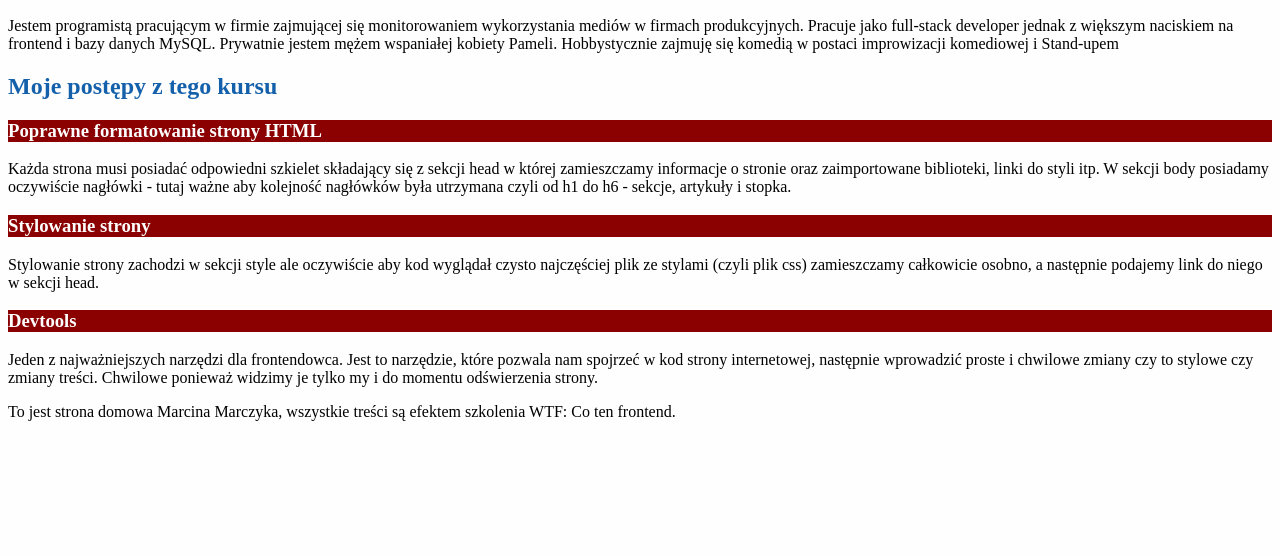
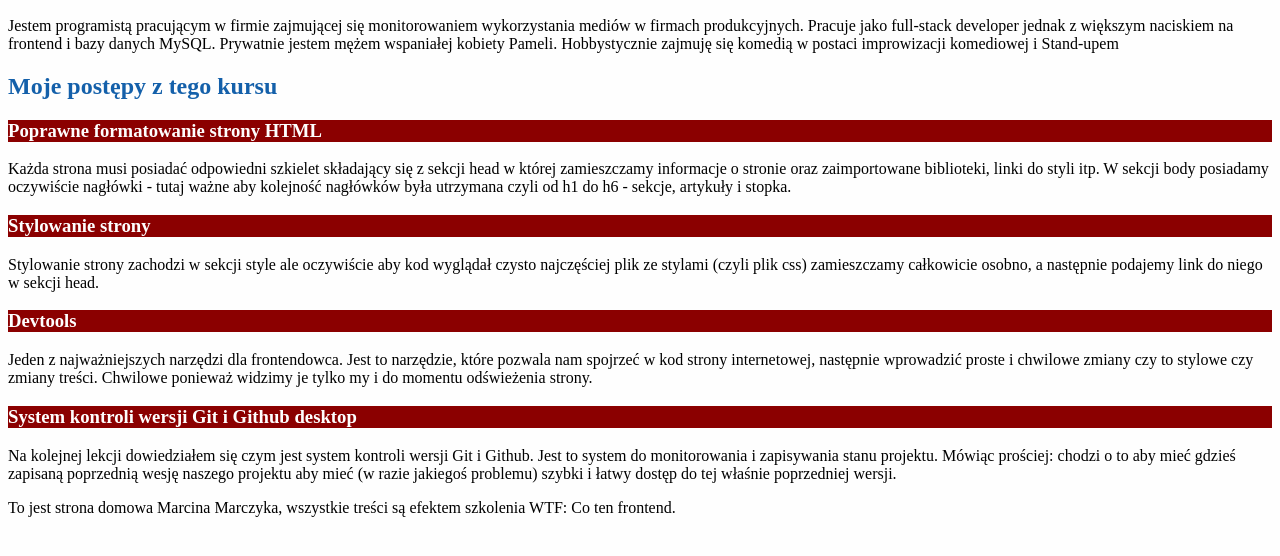
Before and after one commit to MarcinMarczyk/homepage, a plain HTML site: page index.html in a window 1280 px wide. Shown: the part 110-666 px from the top of the page. Drawn offline with Linux system fonts and the light colour scheme.

Commit message:
Added article on Git and Github

```diff
--- a/index.html
+++ b/index.html
@@ -51,7 +51,17 @@
                     Jeden z najważniejszych narzędzi dla frontendowca. Jest to narzędzie, które pozwala nam spojrzeć w
                     kod strony internetowej,
                     następnie wprowadzić proste i chwilowe zmiany czy to stylowe czy zmiany treści. Chwilowe ponieważ
-                    widzimy je tylko my i do momentu odświerzenia strony.
+                    widzimy je tylko my i do momentu odświeżenia strony.
+                </p>
+            </article>
+
+            <article>
+                <h3>System kontroli wersji Git i Github desktop</h3>
+                <p>
+                    Na kolejnej lekcji dowiedziałem się czym jest system kontroli wersji Git i Github. Jest to system do
+                    monitorowania i zapisywania stanu projektu. Mówiąc prościej: chodzi o to aby mieć gdzieś zapisaną
+                    poprzednią wesję naszego projektu aby mieć (w razie jakiegoś problemu) szybki i łatwy dostęp do tej
+                    właśnie poprzedniej wersji.
                 </p>
             </article>
         </section>
```
